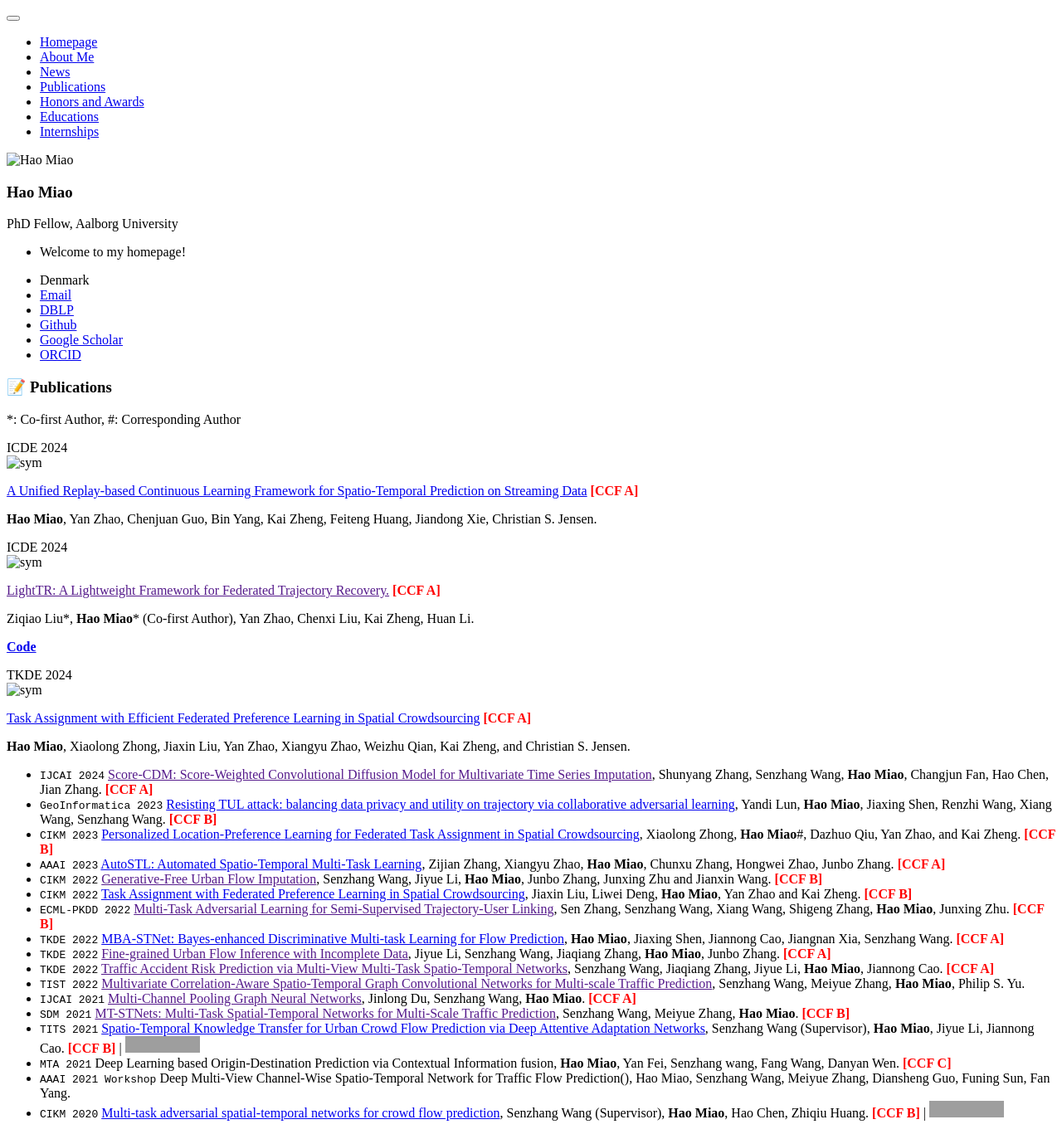
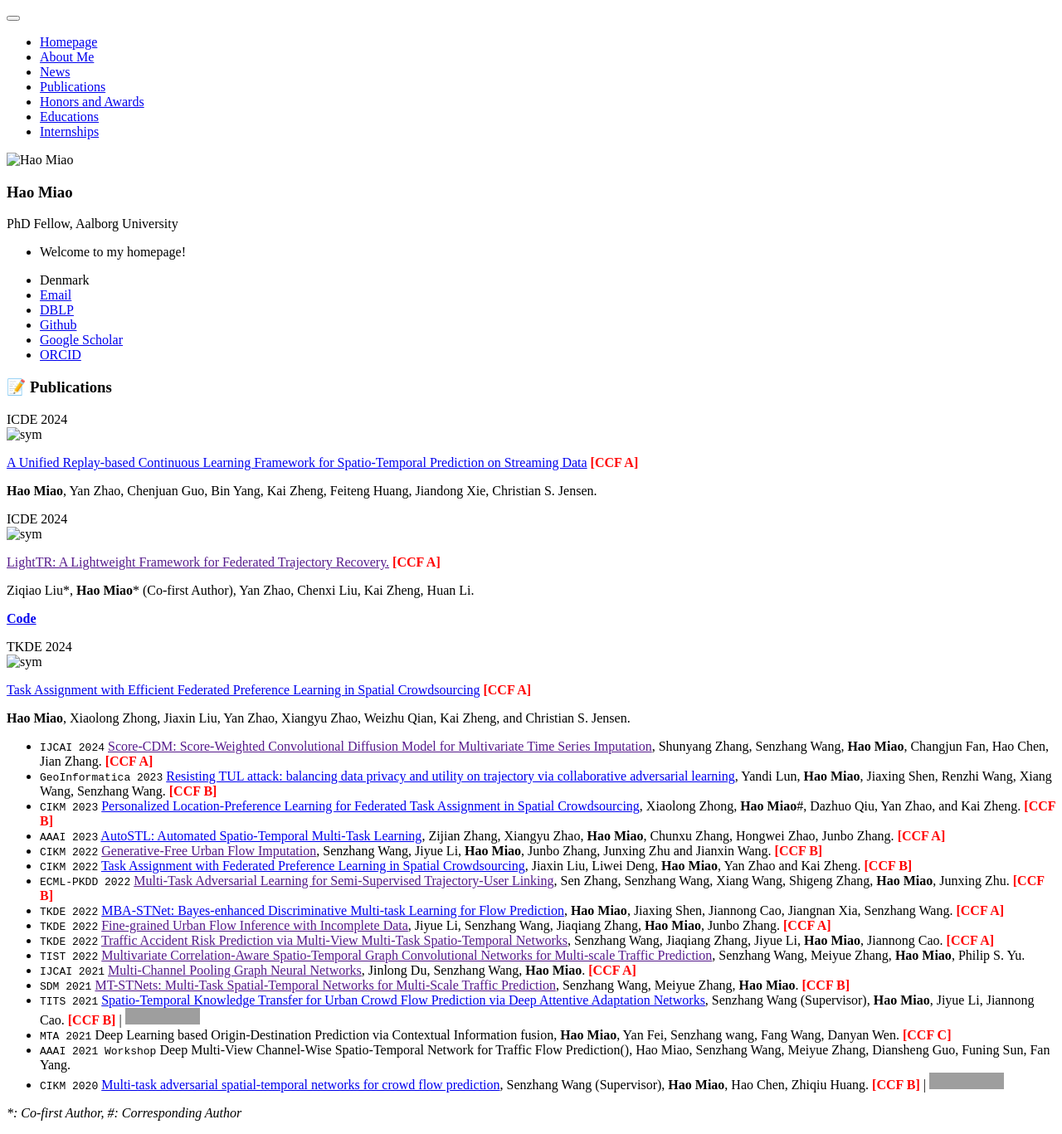
Before and after one commit to MiaoHaoSunny/MiaoHaoSunny.github.io, a Jekyll site: the page built from _pages/includes/pub.md, in a window 1280 px wide. Shown: the whole page at 83% size. Built offline with Jekyll 4.4.1, drawn with Linux system fonts in a browser that asks for light colours; our own code applies the rules of GitHub Pages for plain Markdown files; some of the changed lines change nothing that is shown; grey boxes are pictures that could not be loaded.

Commit message:
Update pub.md

```diff
--- a/_pages/includes/pub.md
+++ b/_pages/includes/pub.md
@@ -1,6 +1,5 @@
 
 # 📝 Publications
-\*: Co-first Author, \#: Corresponding Author
 
 <div class='paper-box'><div class='paper-box-image'><div><div class="badge">ICDE 2024</div><img src='images/URCL.png' alt="sym" width="100%"></div></div>
 <div class='paper-box-text' markdown="1">
@@ -48,3 +47,5 @@ Ziqiao Liu\*, **Hao Miao**\* (Co-first Author), Yan Zhao, Chenxi Liu, Kai Zheng,
 - ``MTA 2021`` Deep Learning based Origin-Destination Prediction via Contextual Information fusion, **Hao Miao**, Yan Fei, Senzhang wang, Fang Wang, Danyan Wen. <b><font color="red">[CCF C]</font></b>
 - ``AAAI 2021 Workshop`` Deep Multi-View Channel-Wise Spatio-Temporal Network for Traffic Flow Prediction(), Hao Miao, Senzhang Wang, Meiyue Zhang, Diansheng Guo, Funing Sun, Fan Yang.
 - ``CIKM 2020`` [Multi-task adversarial spatial-temporal networks for crowd flow prediction](https://dl.acm.org/doi/abs/10.1145/3340531.3412054), Senzhang Wang (Supervisor), **Hao Miao**, Hao Chen, Zhiqiu Huang. <b><font color="red">[CCF B]</font></b> \| [![](https://img.shields.io/github/stars/MiaoHaoSunny/MT-ASTN?style=social&label=MT-ASTN Stars)](https://github.com/MiaoHaoSunny/MT-ASTN)
+
+_\*: Co-first Author, \#: Corresponding Author_
```
